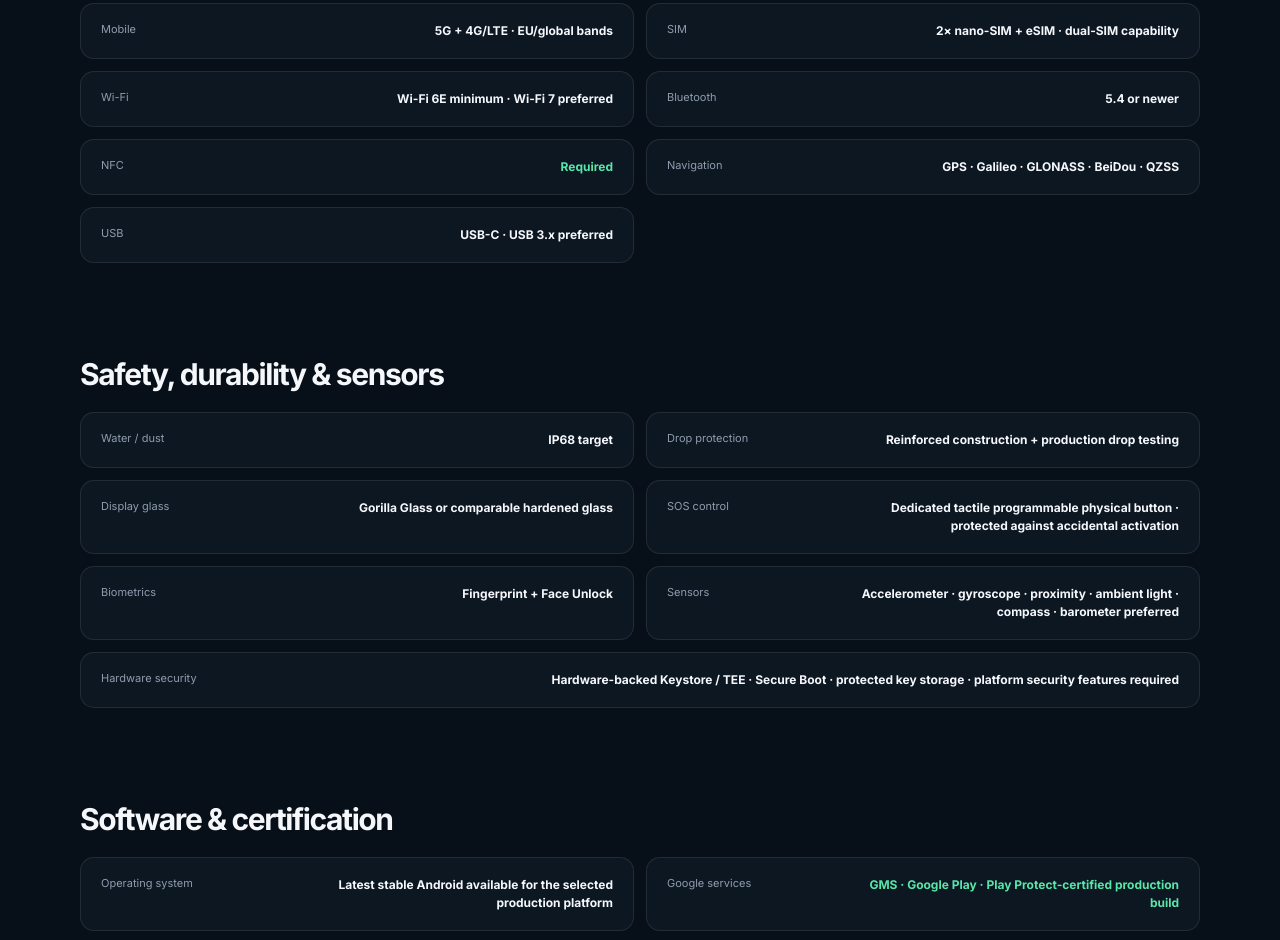
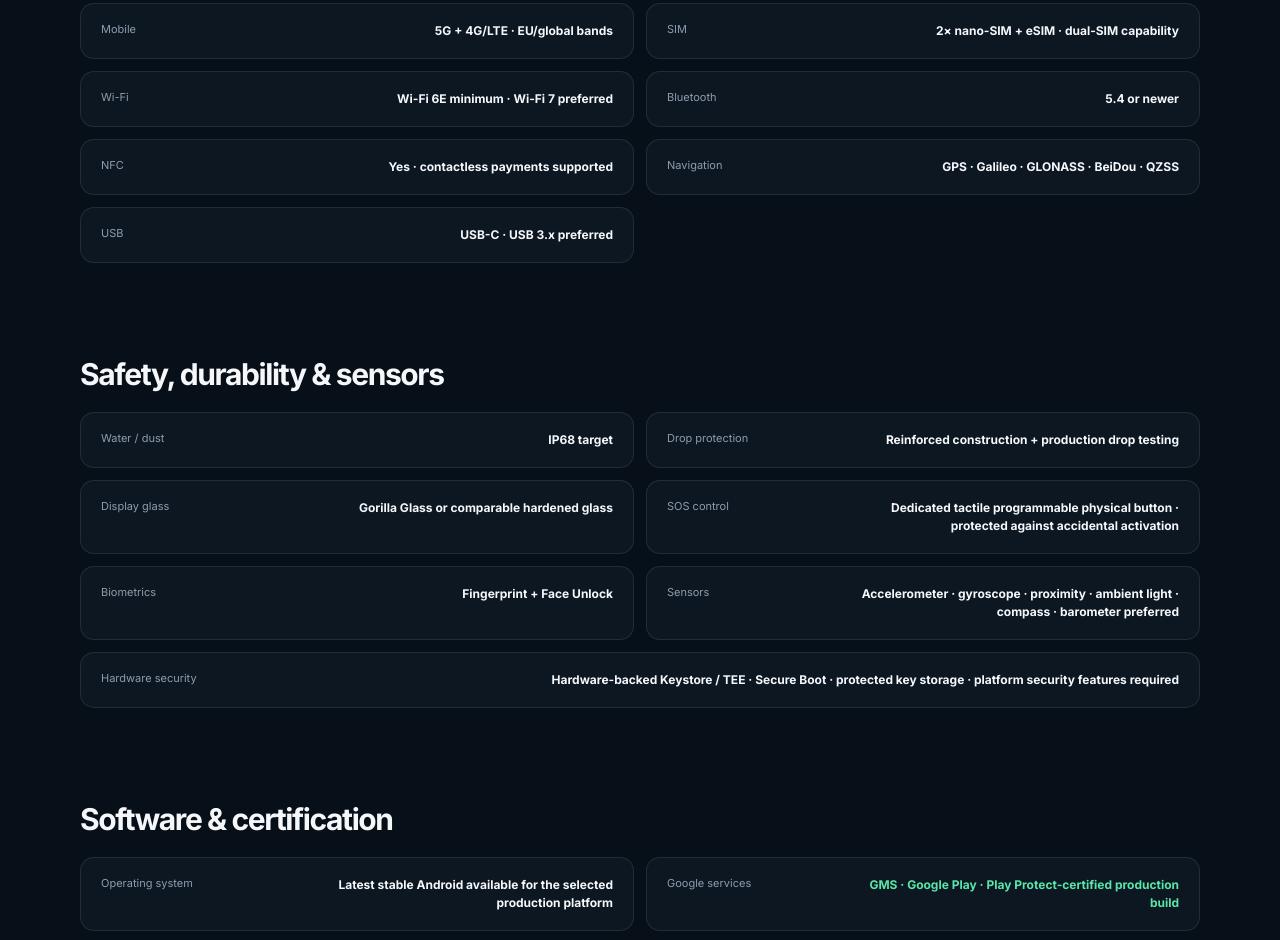
Before and after one commit to a-zcare/a-zcare.github.io, a plain HTML site: page hardware.html in a window 1280 px wide. Shown: the part 1835-2775 px from the top of the page. Drawn offline with Linux system fonts and the light colour scheme.

Commit message:
Fix NFC specification wording

```diff
--- a/hardware.html
+++ b/hardware.html
@@ -13,7 +13,7 @@
 <section class="section"><h2>Performance & display</h2><div class="grid"><div class="spec"><span>Platform</span><strong>Qualcomm Snapdragon 7-series · current production platform</strong></div><div class="spec"><span>Memory</span><strong>12 GB LPDDR5 / LPDDR5X</strong></div><div class="spec"><span>Storage</span><strong>256 GB UFS 3.1 or better</strong></div><div class="spec"><span>Display</span><strong>6.4–6.6” FHD+ AMOLED · 120 Hz</strong></div><div class="spec"><span>Brightness</span><strong>≥1500 nits peak target</strong></div><div class="spec"><span>Haptics</span><strong>Quality linear haptic motor</strong></div></div></section>
 <section class="section"><h2>Power</h2><div class="grid"><div class="spec"><span>Battery</span><strong>≥6000 mAh · 6500–7000 mAh target, subject to weight & thickness</strong></div><div class="spec"><span>Battery technology</span><strong>Silicon-carbon preferred where suitable</strong></div><div class="spec"><span>Charging</span><strong>65 W USB-C PD / PPS target</strong></div><div class="spec"><span>Battery care</span><strong>80/90% charge limit · adaptive charging · health management</strong></div></div></section>
 <section class="section"><h2>Cameras & audio</h2><div class="grid"><div class="spec"><span>Main camera</span><strong>50 MP · OIS</strong></div><div class="spec"><span>Ultra-wide</span><strong>12–13 MP</strong></div><div class="spec"><span>Macro</span><strong>Optional 5 MP · only if platform/cost makes sense</strong></div><div class="spec"><span>Front camera</span><strong>32 MP target · sensor quality prioritized over megapixels</strong></div><div class="spec"><span>Speakers</span><strong>Stereo speakers</strong></div><div class="spec"><span>Microphones</span><strong>2+ microphones · noise cancellation</strong></div></div></section>
-<section class="section"><h2>Connectivity & positioning</h2><div class="grid"><div class="spec"><span>Mobile</span><strong>5G + 4G/LTE · EU/global bands</strong></div><div class="spec"><span>SIM</span><strong>2× nano-SIM + eSIM · dual-SIM capability</strong></div><div class="spec"><span>Wi-Fi</span><strong>Wi-Fi 6E minimum · Wi-Fi 7 preferred</strong></div><div class="spec"><span>Bluetooth</span><strong>5.4 or newer</strong></div><div class="spec"><span>NFC</span><strong class="tag">Required</strong></div><div class="spec"><span>Navigation</span><strong>GPS · Galileo · GLONASS · BeiDou · QZSS</strong></div><div class="spec"><span>USB</span><strong>USB-C · USB 3.x preferred</strong></div></div></section>
+<section class="section"><h2>Connectivity & positioning</h2><div class="grid"><div class="spec"><span>Mobile</span><strong>5G + 4G/LTE · EU/global bands</strong></div><div class="spec"><span>SIM</span><strong>2× nano-SIM + eSIM · dual-SIM capability</strong></div><div class="spec"><span>Wi-Fi</span><strong>Wi-Fi 6E minimum · Wi-Fi 7 preferred</strong></div><div class="spec"><span>Bluetooth</span><strong>5.4 or newer</strong></div><div class="spec"><span>NFC</span><strong>Yes · contactless payments supported</strong></div><div class="spec"><span>Navigation</span><strong>GPS · Galileo · GLONASS · BeiDou · QZSS</strong></div><div class="spec"><span>USB</span><strong>USB-C · USB 3.x preferred</strong></div></div></section>
 <section class="section"><h2>Safety, durability & sensors</h2><div class="grid"><div class="spec"><span>Water / dust</span><strong>IP68 target</strong></div><div class="spec"><span>Drop protection</span><strong>Reinforced construction + production drop testing</strong></div><div class="spec"><span>Display glass</span><strong>Gorilla Glass or comparable hardened glass</strong></div><div class="spec"><span>SOS control</span><strong>Dedicated tactile programmable physical button · protected against accidental activation</strong></div><div class="spec"><span>Biometrics</span><strong>Fingerprint + Face Unlock</strong></div><div class="spec"><span>Sensors</span><strong>Accelerometer · gyroscope · proximity · ambient light · compass · barometer preferred</strong></div><div class="spec full"><span>Hardware security</span><strong>Hardware-backed Keystore / TEE · Secure Boot · protected key storage · platform security features required</strong></div></div></section>
 <section class="section"><h2>Software & certification</h2><div class="grid"><div class="spec"><span>Operating system</span><strong>Latest stable Android available for the selected production platform</strong></div><div class="spec"><span>Google services</span><strong class="tag">GMS · Google Play · Play Protect-certified production build</strong></div><div class="spec"><span>A-Z Care software</span><strong>A-Z Care UI / launcher · AI Care · Protect · Family · Location · SOS</strong></div><div class="spec"><span>Updates</span><strong>Long-term Android and security update support aligned with applicable EU requirements</strong></div><div class="spec"><span>Bloatware</span><strong>No third-party advertising or unnecessary preinstalled software</strong></div><div class="spec"><span>Compliance target</span><strong>EU-market hardware and radio compliance through qualified ODM/testing partners</strong></div></div></section>
 <footer class="foot"><strong>A-Z Care Phone 1 · Target Specification</strong><br>This page describes the intended product direction, not a final shipping specification. Final components, dimensions, certifications and features remain subject to engineering validation and manufacturing agreements.</footer></div></body></html>
```
